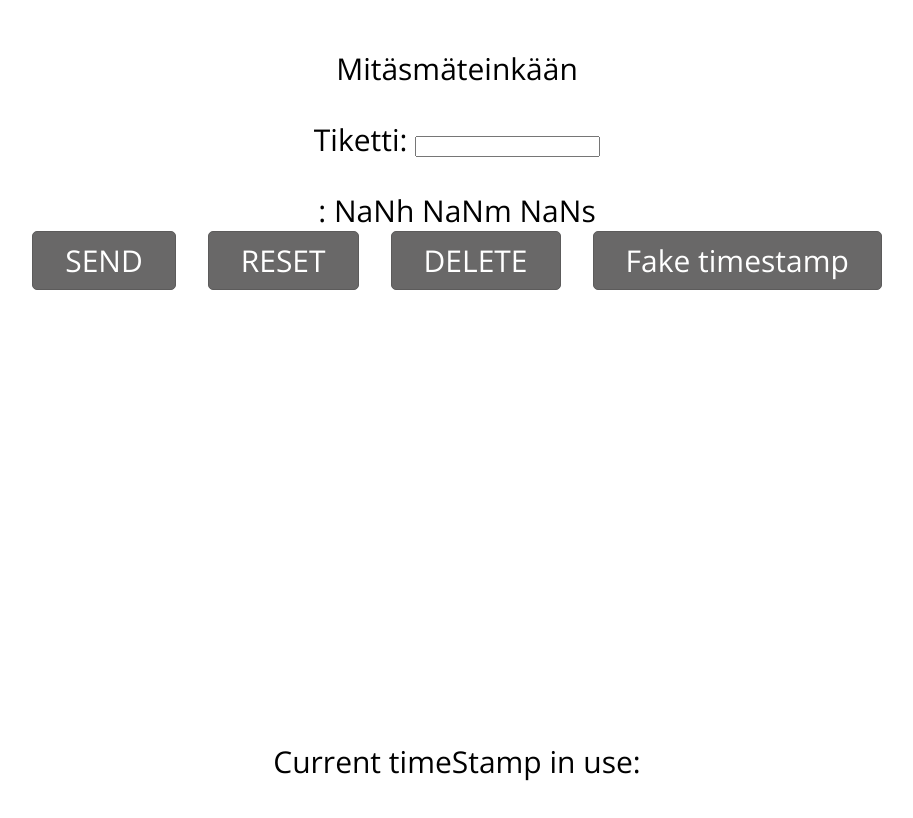
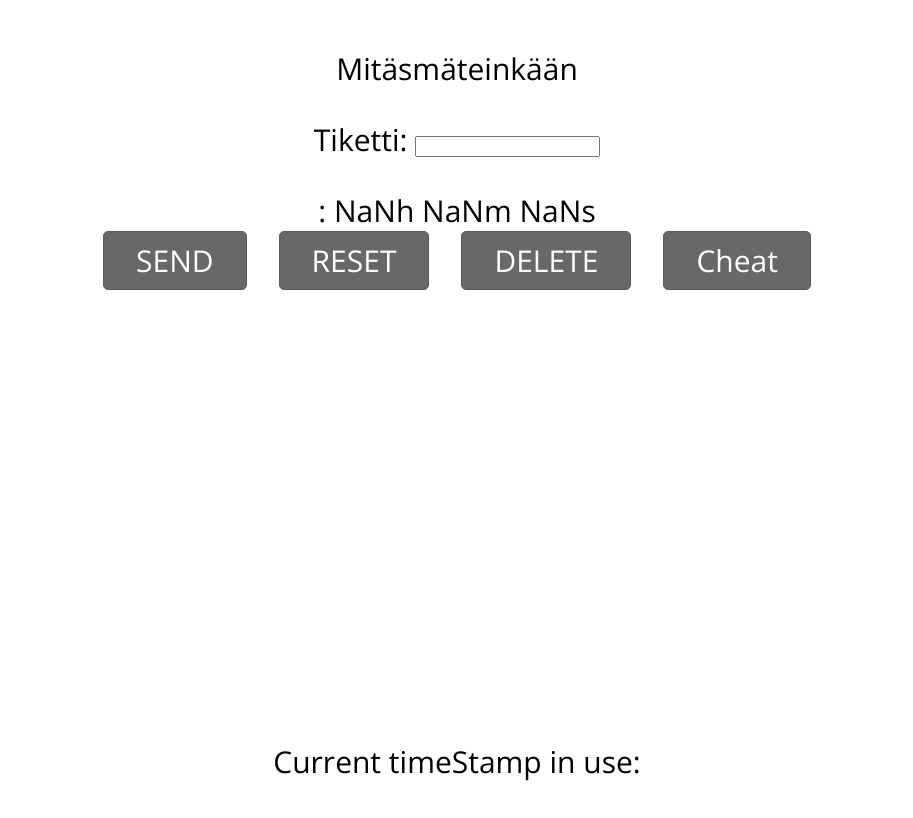
Before and after one commit to Perttu219/hack, a React (Create React App) app: page / in a window 1280 px wide. Shown: the top 818 px of the page, without its empty margins (183-1096 px from the left). Built offline with nearby package versions, Linux system fonts and the light colour scheme; no server answers.

Commit message:
Change button text

```diff
--- a/src/containers/Timer.js
+++ b/src/containers/Timer.js
@@ -150,7 +150,7 @@ const Timer = (props) => {
           )
         }
       >
-        Fake timestamp
+        Cheat
       </button>
       <br />
       {state.timers.toString().split("|")[0]}
```
